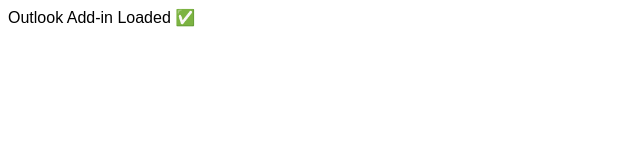
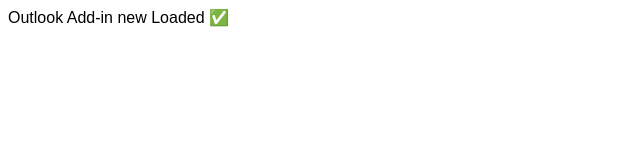
Before and after one commit to SRNAV1272/outlook-plug-in, a React (Create React App) app: page / in a window 1280 px wide. Shown: the top 160 px of the page, without its empty margins (0-640 px from the left). Built offline with nearby package versions, Linux system fonts and the light colour scheme.

Commit message:
new updated to check updated

```diff
--- a/src/App.js
+++ b/src/App.js
@@ -1,3 +1,3 @@
 export default function App() {
-  return <div>Outlook Add-in Loaded ✅</div>;
+  return <div>Outlook Add-in new Loaded ✅</div>;
 }
```
Also changed, not shown: 1 other file (tests, documents, lock files or other folders).
